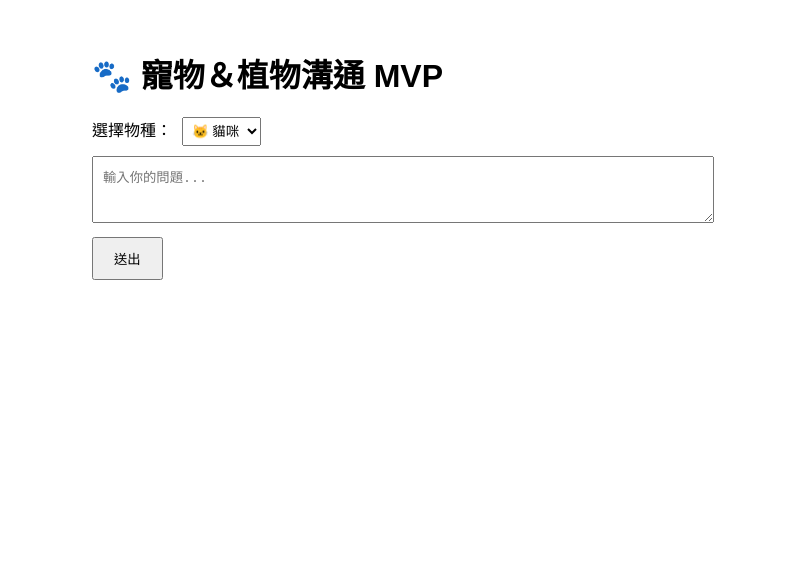
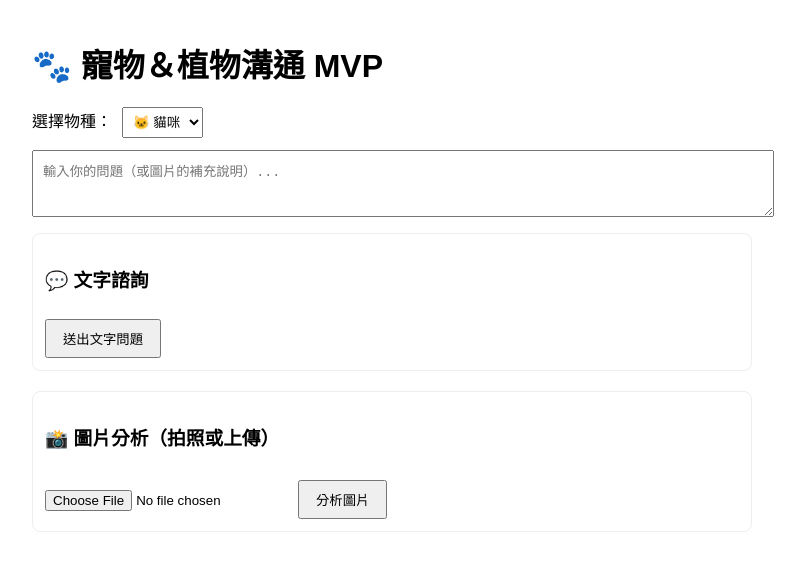
Before and after one commit to greatnathan0721-pixel/pet-plant-comm-mvp, a Next.js app: page / in a window 1280 px wide. Shown: the top 564 px of the page, without its empty margins (248-1053 px from the left). Built offline with nearby package versions, Linux system fonts and the light colour scheme.

Commit message:
Update page.jsx

```diff
--- a/app/page.jsx
+++ b/app/page.jsx
@@ -1,14 +1,47 @@
 "use client";
-import { useState } from "react";
+import { useState, useRef } from "react";
+
+// 簡單壓縮：把影像縮到最長邊 1080，減少上傳大小
+async function compressImageToDataURL(file, maxSize = 1080, quality = 0.85) {
+  const img = document.createElement("img");
+  const reader = new FileReader();
+  const fileLoaded = new Promise((resolve) => {
+    reader.onload = () => {
+      img.onload = resolve;
+      img.src = reader.result;
+    };
+  });
+  reader.readAsDataURL(file);
+  await fileLoaded;
+
+  const canvas = document.createElement("canvas");
+  const ctx = canvas.getContext("2d");
+  const { width, height } = img;
+  const scale = Math.min(1, maxSize / Math.max(width, height));
+  const w = Math.round(width * scale);
+  const h = Math.round(height * scale);
+  canvas.width = w;
+  canvas.height = h;
+  ctx.drawImage(img, 0, 0, w, h);
+  return canvas.toDataURL("image/jpeg", quality);
+}
 
 export default function Home() {
+  // 文字對話
+  const [species, setSpecies] = useState("cat");
   const [userText, setUserText] = useState("");
-  const [species, setSpecies] = useState("cat"); // 預設是貓
   const [reply, setReply] = useState("");
-  const [fun, setFun] = useState(""); // 趣味一句話
+  const [fun, setFun] = useState("");
   const [loading, setLoading] = useState(false);
 
-  async function handleSubmit(e) {
+  // 圖片分析
+  const [imgReply, setImgReply] = useState("");
+  const [imgLoading, setImgLoading] = useState(false);
+  const [preview, setPreview] = useState("");
+  const fileRef = useRef(null);
+
+  // 文字：呼叫 /api/chat
+  async function handleTextSubmit(e) {
     e.preventDefault();
     setLoading(true);
     setReply("");
@@ -17,43 +50,87 @@ export default function Home() {
     try {
       const res = await fetch("/api/chat", {
         method: "POST",
-        headers: {
-          "Content-Type": "application/json",
-        },
+        headers: { "Content-Type": "application/json" },
         body: JSON.stringify({
-          species: species,
-          intentSlug: null, // 讓後端自動判斷
-          userText: userText,
+          species,
+          intentSlug: null,
+          userText,
           lang: "zh",
         }),
       });
-
       const data = await res.json();
       if (data.error) {
         setReply(`❌ 錯誤：${data.error}`);
       } else {
         setReply(data.reply || "（沒有回覆）");
-        setFun(data.fun || ""); // 顯示趣味一句話
+        setFun(data.fun || "");
       }
     } catch (err) {
-      setReply("⚠️ 發生錯誤，請檢查控制台");
       console.error(err);
+      setReply("⚠️ 發生錯誤，請稍候再試");
     } finally {
       setLoading(false);
     }
   }
 
+  // 圖片：呼叫 /api/analyze
+  async function handleImageAnalyze() {
+    const file = fileRef.current?.files?.[0];
+    if (!file) {
+      alert("請先選擇一張照片");
+      return;
+    }
+    setImgLoading(true);
+    setImgReply("");
+
+    try {
+      const dataURL = await compressImageToDataURL(file); // 壓縮後的 data URL
+      const res = await fetch("/api/analyze", {
+        method: "POST",
+        headers: { "Content-Type": "application/json" },
+        body: JSON.stringify({
+          species,
+          userText,   // 可重用文字欄位提供補充說明
+          imageData: dataURL,
+          lang: "zh",
+        }),
+      });
+      const data = await res.json();
+      if (data.error) {
+        setImgReply(`❌ 錯誤：${data.error}${data.details ? "｜" + data.details : ""}`);
+      } else {
+        setImgReply(data.reply || "（沒有回覆）");
+      }
+    } catch (e) {
+      console.error(e);
+      setImgReply("⚠️ 發生錯誤，請稍候再試");
+    } finally {
+      setImgLoading(false);
+    }
+  }
+
+  function onFileChange(e) {
+    const f = e.target.files?.[0];
+    if (!f) {
+      setPreview("");
+      return;
+    }
+    const reader = new FileReader();
+    reader.onload = () => setPreview(String(reader.result));
+    reader.readAsDataURL(f);
+  }
+
   return (
-    <main style={{ maxWidth: "600px", margin: "50px auto", fontFamily: "sans-serif" }}>
+    <main style={{ maxWidth: 720, margin: "40px auto", fontFamily: "sans-serif", padding: "0 16px" }}>
       <h1>🐾 寵物＆植物溝通 MVP</h1>
 
       {/* 物種選單 */}
-      <label style={{ display: "block", marginBottom: "10px" }}>
+      <label style={{ display: "block", margin: "12px 0" }}>
         選擇物種：
         <select
           value={species}
           onChange={(e) => setSpecies(e.target.value)}
-          style={{ marginLeft: "10px", padding: "5px" }}
+          style={{ marginLeft: 10, padding: 6 }}
         >
           <option value="cat">🐱 貓咪</option>
           <option value="dog">🐶 狗狗</option>
@@ -61,37 +138,75 @@ export default function Home() {
         </select>
       </label>
 
-      {/* 問題輸入 */}
-      <form onSubmit={handleSubmit}>
+      {/* 共用的文字欄位（也可給圖片分析當補充說明） */}
       <textarea
         rows={3}
-          style={{ width: "100%", padding: "10px" }}
-          placeholder="輸入你的問題..."
+        style={{ width: "100%", padding: 10 }}
+        placeholder="輸入你的問題（或圖片的補充說明）..."
         value={userText}
         onChange={(e) => setUserText(e.target.value)}
       />
+
+      {/* 文字對話區塊 */}
+      <section style={{ marginTop: 12, padding: 12, border: "1px solid #eee", borderRadius: 8 }}>
+        <h3>💬 文字諮詢</h3>
         <button
-          type="submit"
+          onClick={handleTextSubmit}
           disabled={loading}
-          style={{ marginTop: "10px", padding: "10px 20px" }}
+          style={{ marginTop: 8, padding: "8px 16px" }}
         >
-          {loading ? "處理中..." : "送出"}
+          {loading ? "處理中..." : "送出文字問題"}
         </button>
-      </form>
 
-      {/* 回覆顯示 */}
         {reply && (
-        <div style={{ marginTop: "20px", whiteSpace: "pre-line" }}>
-          <h3>AI 回覆：</h3>
+          <div style={{ marginTop: 12, whiteSpace: "pre-line" }}>
+            <strong>AI 回覆：</strong>
             <p>{reply}</p>
-
             {fun && (
-            <div style={{ marginTop: "10px", fontStyle: "italic", color: "green" }}>
+              <div style={{ marginTop: 8, fontStyle: "italic", color: "green" }}>
                 🌟 趣味一句話：{fun}
               </div>
             )}
           </div>
         )}
+      </section>
+
+      {/* 圖片上傳/拍照區塊 */}
+      <section style={{ marginTop: 20, padding: 12, border: "1px solid #eee", borderRadius: 8 }}>
+        <h3>📸 圖片分析（拍照或上傳）</h3>
+        <input
+          ref={fileRef}
+          type="file"
+          accept="image/*"
+          capture="environment"
+          onChange={onFileChange}
+          style={{ marginTop: 8 }}
+        />
+        {preview && (
+          <div style={{ marginTop: 12 }}>
+            <div style={{ fontSize: 12, color: "#666" }}>預覽：</div>
+            <img
+              src={preview}
+              alt="preview"
+              style={{ maxWidth: "100%", borderRadius: 8, border: "1px solid #ddd" }}
+            />
+          </div>
+        )}
+        <button
+          onClick={handleImageAnalyze}
+          disabled={imgLoading}
+          style={{ marginTop: 12, padding: "8px 16px" }}
+        >
+          {imgLoading ? "分析中..." : "分析圖片"}
+        </button>
+
+        {imgReply && (
+          <div style={{ marginTop: 12, whiteSpace: "pre-line" }}>
+            <strong>AI 圖片回覆：</strong>
+            <p>{imgReply}</p>
+          </div>
+        )}
+      </section>
     </main>
   );
 }
```
Lines whose indentation alone changed are shown as unchanged.
